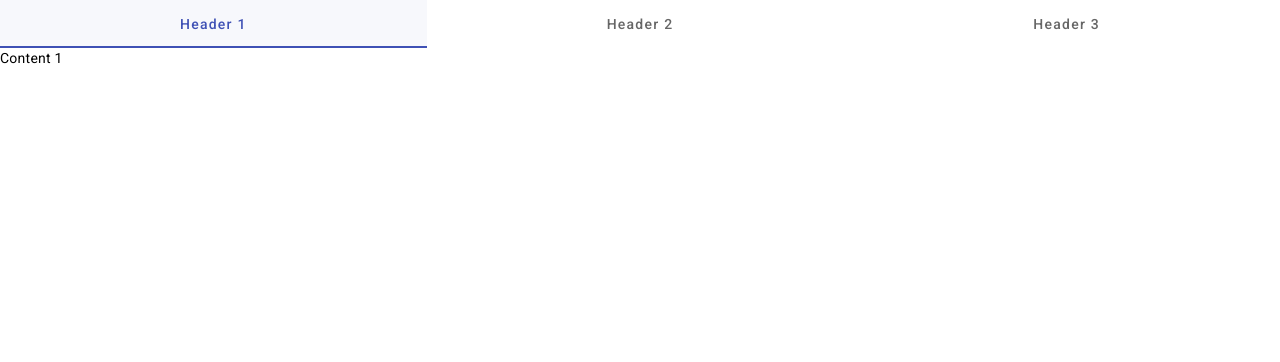
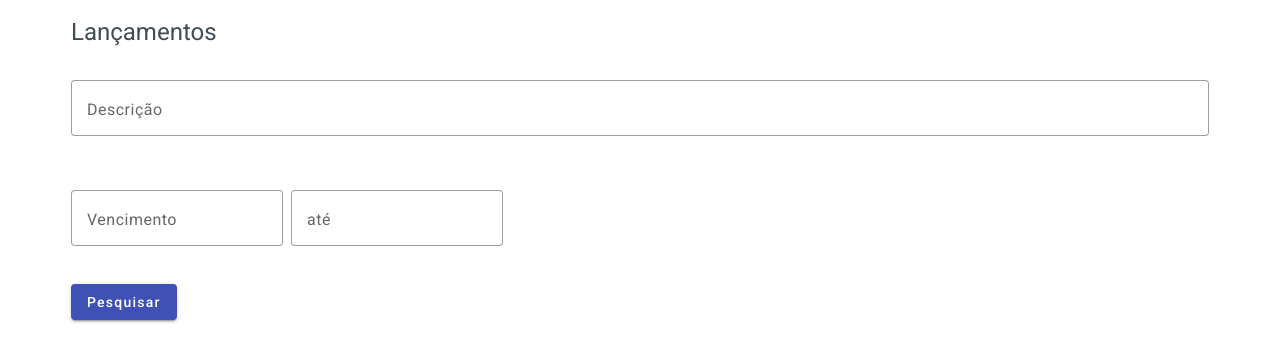
Before and after one commit to guifroes1984/api-pagamentos-angular, an Angular app: page / in a window 1280 px wide. Shown: the top 362 px of the page. Built offline with nearby package versions, Linux system fonts and the light colour scheme.

Commit message:
Adicionando o formulário de pesquisa de Lançamentos.

```diff
--- a/src/app/app.component.css
+++ b/src/app/app.component.css
@@ -0,0 +1,31 @@
+.mat-grid {
+    display: flex;
+    flex-direction: column;
+    gap: 16px;
+    padding: 16px;
+}
+
+.mat-grid-item {
+    width: 100%;
+}
+
+.full-width {
+    width: 100%;
+}
+
+.mat-grid {
+    display: flex;
+    flex-direction: column;
+    gap: 16px;
+    padding: 16px;
+}
+
+.mat-grid-item {
+    display: flex;
+    align-items: center;
+    gap: 8px;
+}
+
+.label-ate {
+    margin: 0 8px;
+}
--- a/src/app/app.component.html
+++ b/src/app/app.component.html
@@ -1,5 +1,32 @@
-<mat-tab-group>
-  <mat-tab label="Header 1">Content 1</mat-tab>
-  <mat-tab label="Header 2">Content 2</mat-tab>
-  <mat-tab label="Header 3">Content 3</mat-tab>
-</mat-tab-group>
+<div class="container">
+  <div class="mat-grid">
+    <div class="mat-grid-item">
+      <h1>Lançamentos</h1>
+    </div>
+
+    <div class="mat-grid-item">
+      <mat-form-field appearance="outline" class="full-width">
+        <mat-label>Descrição</mat-label>
+        <input matInput type="text">
+      </mat-form-field>
+    </div>
+  </div>
+
+  <div class="mat-grid">
+    <div class="mat-grid-item">
+      <mat-form-field appearance="outline">
+        <mat-label>Vencimento</mat-label>
+        <input matInput type="text">
+      </mat-form-field>
+
+      <mat-form-field appearance="outline">
+        <mat-label>até</mat-label>
+        <input matInput type="text">
+      </mat-form-field>
+    </div>
+
+    <div class="mat-grid-item">
+      <button mat-raised-button color="primary" type="submit">Pesquisar</button>
+    </div>
+  </div>
+</div>
--- a/src/styles.css
+++ b/src/styles.css
@@ -1,4 +1,16 @@
-/* You can add global styles to this file, and also import other style files */
+body {
+    margin: 0;
+    font-family: Arial, Helvetica, sans-serif;
+    color: #404C51;
+}
 
-html, body { height: 100%; }
-body { margin: 0; font-family: Roboto, "Helvetica Neue", sans-serif; }
+label {
+    font-weight: bold;
+}
+
+@media (min-width: 1200px) {
+  .container {
+    width: 1170px;
+    margin: 0 auto;
+  }
+}
```
Also changed, not shown: src/app/app.module.ts (+7 -1 lines).
